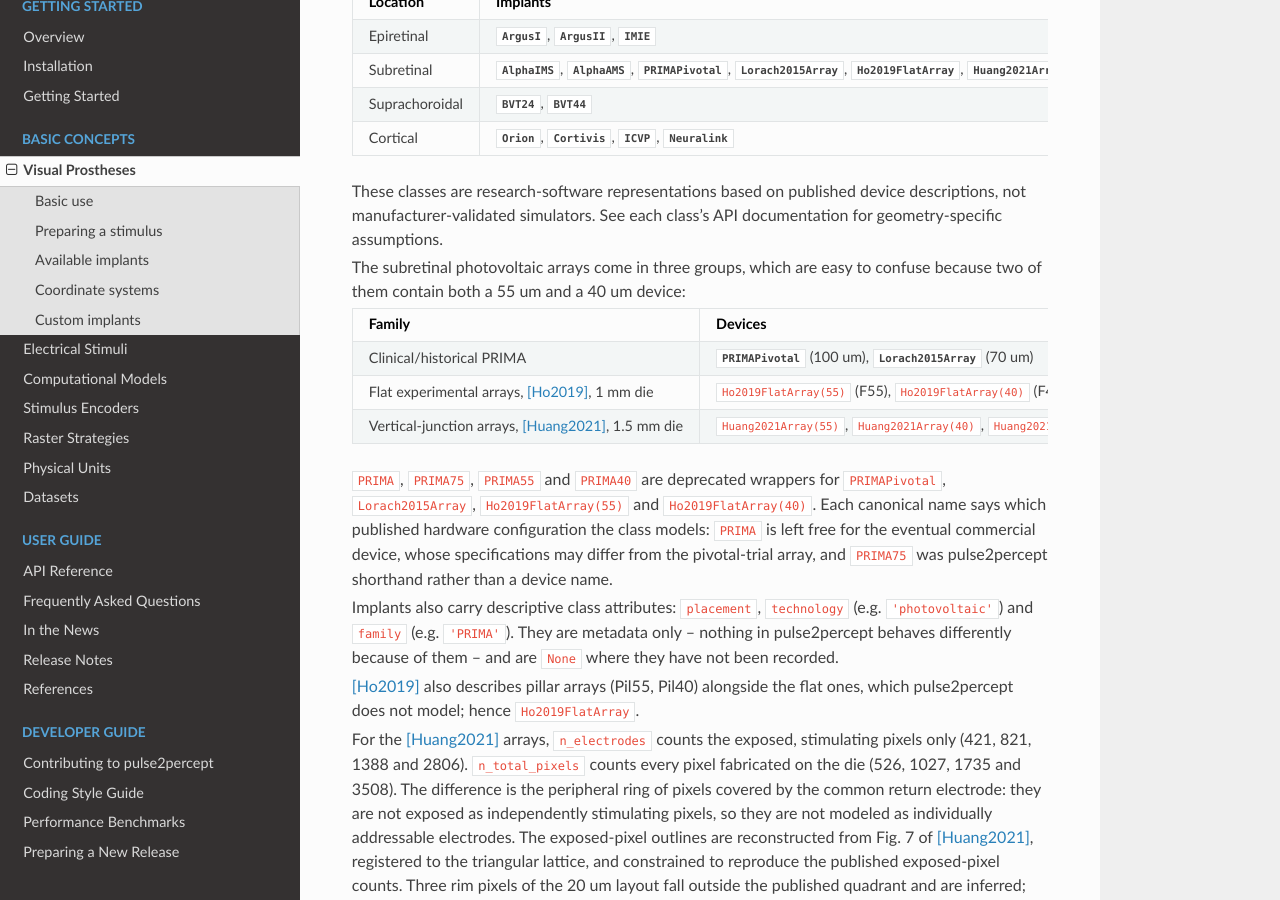
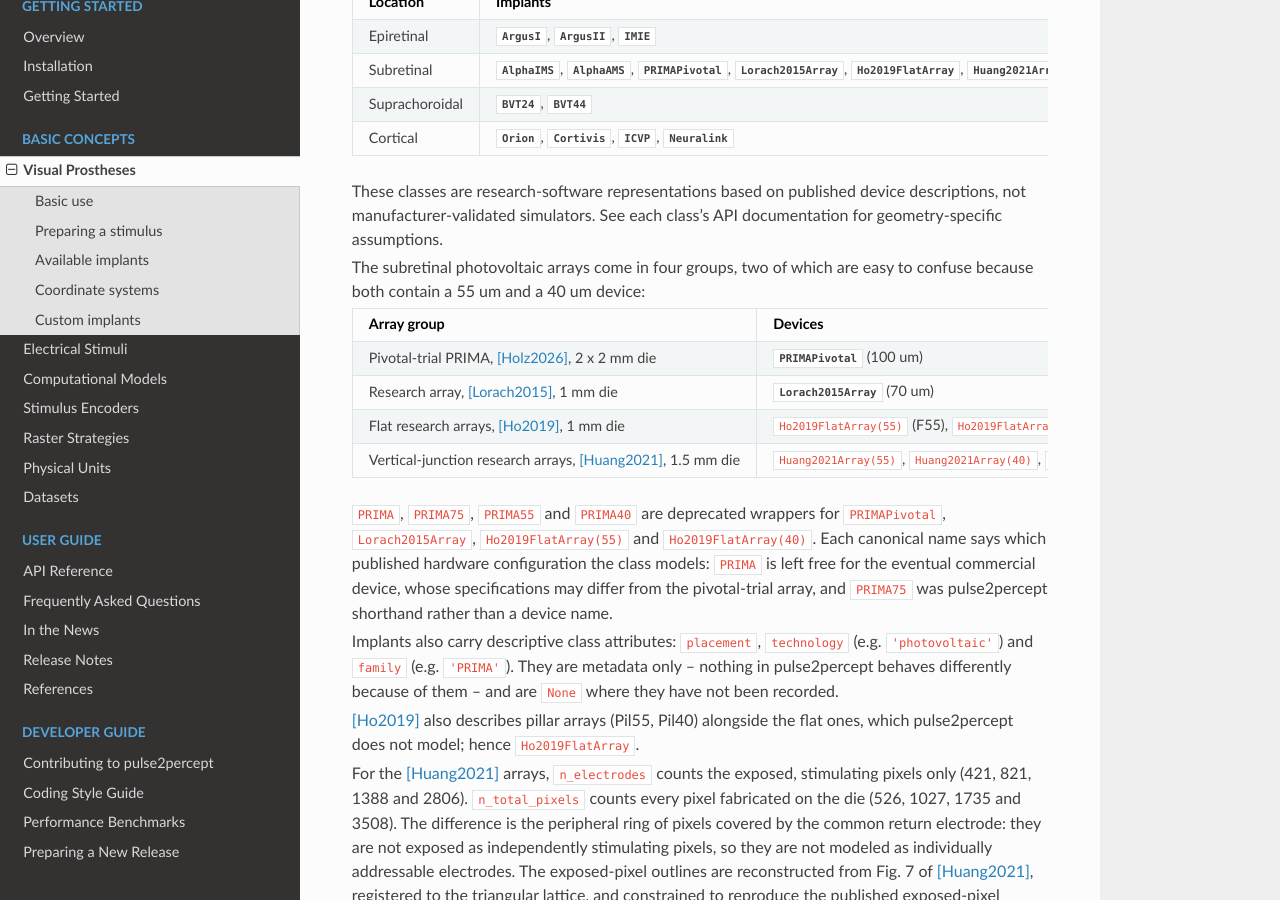
Before and after one commit to pulse2percept/pulse2percept, a Sphinx documentation site: the page built from doc/topics/implants.rst, in a window 1280 px wide and 900 px high, scrolled down 1425 px. Built offline with Sphinx 7.4.7 and the Read the Docs theme 3.1.0, drawn with Linux system fonts in a browser that asks for light colours; pages that are not in the unit, such as notebooks, are missing from menus.

Commit message:
fix docs

```diff
--- a/doc/topics/implants.rst
+++ b/doc/topics/implants.rst
@@ -108,20 +108,21 @@ These classes are research-software representations based on published device
 descriptions, not manufacturer-validated simulators. See each class's API
 documentation for geometry-specific assumptions.
 
-The subretinal photovoltaic arrays come in three groups, which are easy to
-confuse because two of them contain both a 55 um and a 40 um device:
+The subretinal photovoltaic arrays come in four groups, two of which are easy
+to confuse because both contain a 55 um and a 40 um device:
 
 .. list-table::
    :header-rows: 1
 
-   * - Family
+   * - Array group
      - Devices
-   * - Clinical/historical PRIMA
-     - :py:class:`~pulse2percept.implants.PRIMAPivotal` (100 um),
-       :py:class:`~pulse2percept.implants.Lorach2015Array` (70 um)
-   * - Flat experimental arrays, [Ho2019]_, 1 mm die
+   * - Pivotal-trial PRIMA, [Holz2026]_, 2 x 2 mm die
+     - :py:class:`~pulse2percept.implants.PRIMAPivotal` (100 um)
+   * - Research array, [Lorach2015]_, 1 mm die
+     - :py:class:`~pulse2percept.implants.Lorach2015Array` (70 um)
+   * - Flat research arrays, [Ho2019]_, 1 mm die
      - ``Ho2019FlatArray(55)`` (F55), ``Ho2019FlatArray(40)`` (F40)
-   * - Vertical-junction arrays, [Huang2021]_, 1.5 mm die
+   * - Vertical-junction research arrays, [Huang2021]_, 1.5 mm die
      - ``Huang2021Array(55)``, ``Huang2021Array(40)``,
        ``Huang2021Array(30)``, ``Huang2021Array(20)``
 
--- a/doc/users/references.rst
+++ b/doc/users/references.rst
@@ -68,6 +68,11 @@ Studies referenced throughout the Documentation:
             with subretinal flat and pillar electrode arrays. *Journal of
             Neural Engineering* 16(6):066027, doi:`10.1088/1741-2552/ab34b3
             <https://doi.org/10.1088/1741-2552/ab34b3>`_.
+.. [Holz2026] FG Holz et al. (2026). Subretinal photovoltaic implant to
+              restore vision in geographic atrophy due to AMD. *New England
+              Journal of Medicine* 394(3):232-242,
+              doi:`10.1056/NEJMoa2501396
+              <https://doi.org/10.1056/NEJMoa2501396>`_.
 .. [Horsager2009] A Horsager, SH Greenwald, JD Weiland, MS Humayun, RJ
                   Greenberg, MJ McMahon, GM Boynton, I Fine (2009). Predicting
                   visual sensitivity in retinal prosthesis patients.
--- a/doc/users/release_notes.rst
+++ b/doc/users/release_notes.rst
@@ -51,8 +51,9 @@ API changes:
   :py:class:`~pulse2percept.implants.Lorach2015Array`, since it was
   pulse2percept shorthand rather than a device name; and ``PRIMA55``/``PRIMA40``
   become ``Ho2019FlatArray(55)``/``Ho2019FlatArray(40)``, since [Ho2019]_ and
-  [Huang2021]_ each describe a 55 um and a 40 um array. No geometry changes
-  with the rename. All four old names remain as deprecated wrappers until
+  [Huang2021]_ each describe a 55 um and a 40 um array. The renames themselves
+  introduce no additional geometry changes; the geometry corrections are
+  described below. All four old names remain as deprecated wrappers until
   0.12.0 (:pull:`865`)
 
 * New ``deg`` and ``rad`` units for ordinary geometric angle, accepted
```
Also changed, not shown: 2 other files.
